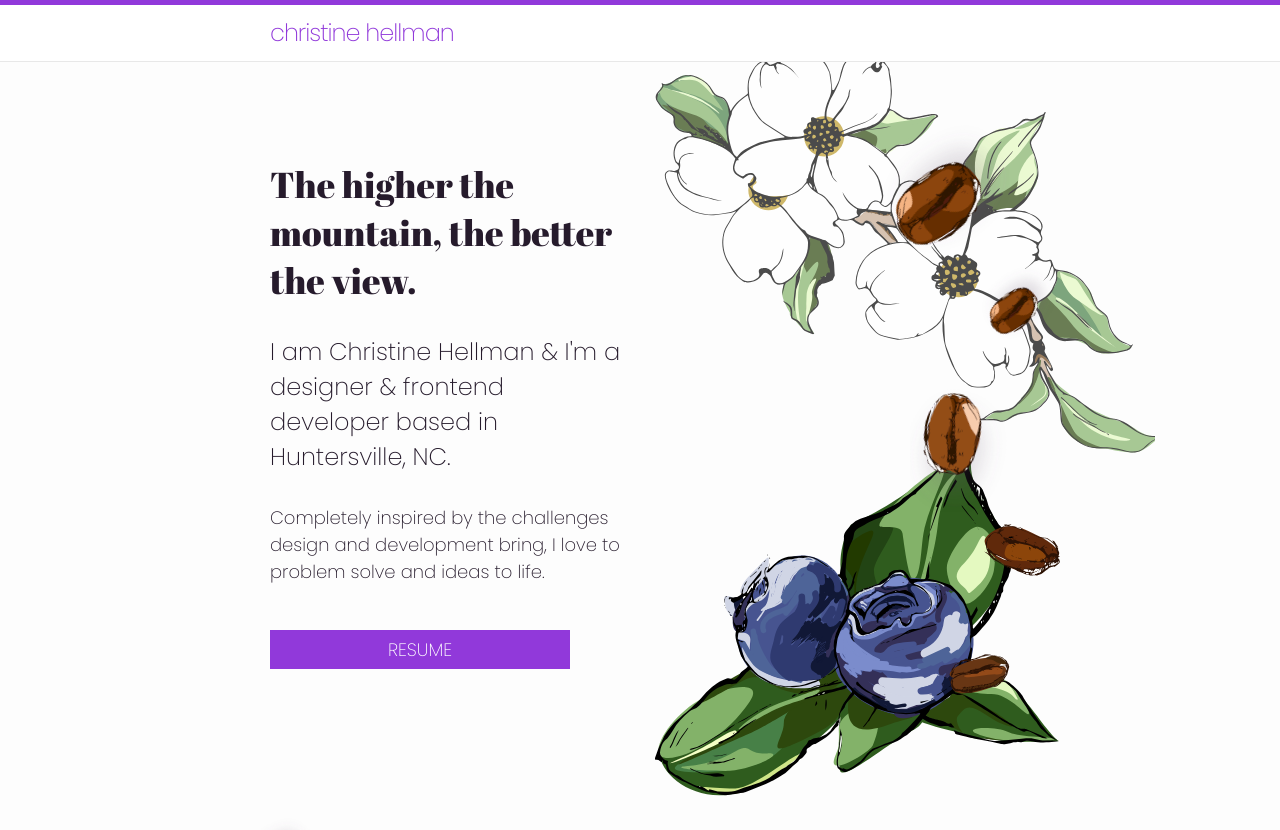
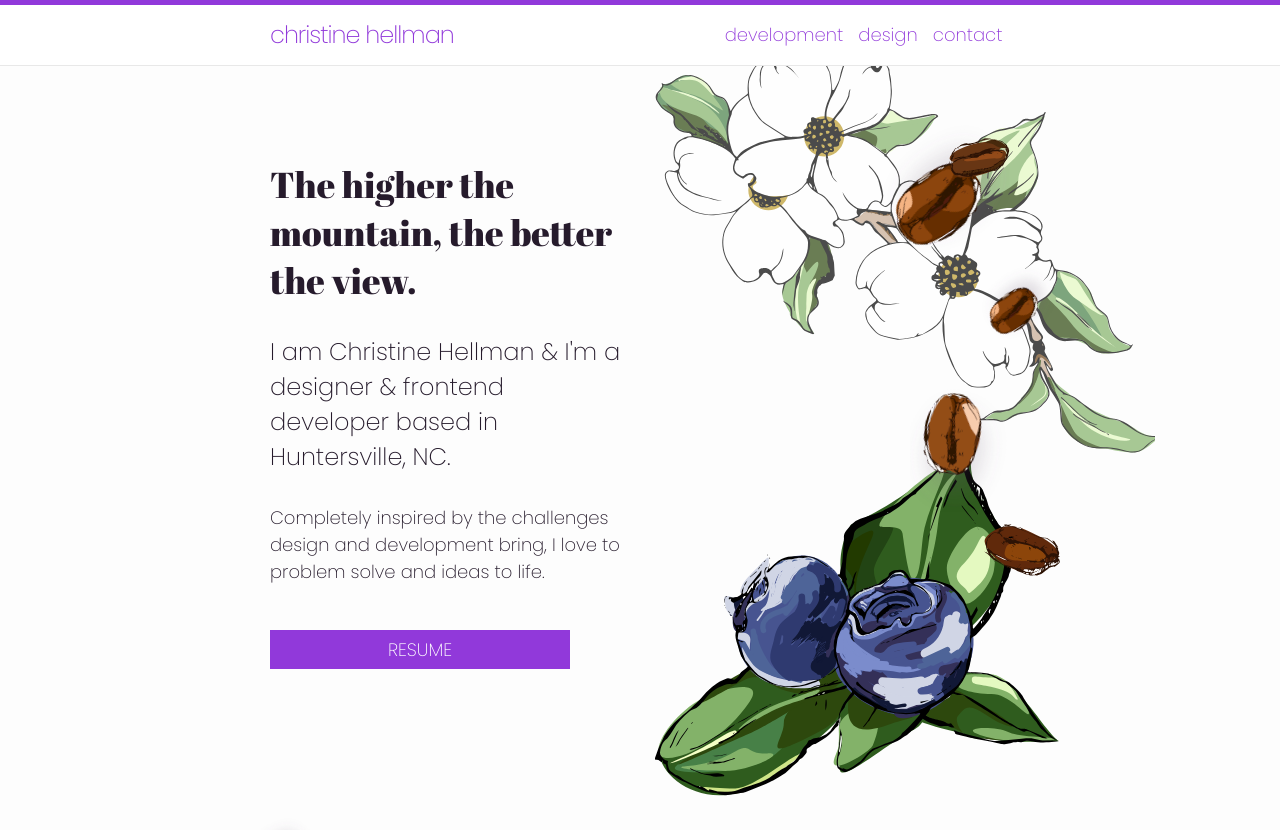
Before and after one commit to christinehellman/portfolio, a Jekyll site: the page built from index.md, in a window 1280 px wide and 1400 px high. Shown: the top 830 px of the window. Built offline with Jekyll 4.4.1, drawn with Linux system fonts in a browser that asks for light colours; some of the changed text lies outside the part shown; grey boxes are pictures that could not be loaded.

```diff
--- a/_includes/footer.html
+++ b/_includes/footer.html
@@ -77,14 +81,17 @@
         <h3 class="header">christine hellman</h3>
         <p>Front End Developer and Digital Designer based in Huntersville, NC.</p>
       </div>
-        <div class="footer-right">
+        <div class="footer-right" id="contact">
           <p>Like what you see? Get in touch!
           <a href="&#109;&#97;&#105;&#108;&#116;&#111;&#58;%68%65%6C%6C%6F%40%63%68%72%69%73%74%69%6E%65%68%65%6C%6C%6D%61%6E%2E%63%6F%6D">
             <button class="btn-primary">Contact Me</button>
           </a>
         </div>
       </div>
-      <p class="colophon">This serverless site was made with love by me – using <a href="" class="page-link" target="_blank">Jekyll</a>, <a href="https://gulpjs.com/" class="page-link" target="_blank">Gulp</a>, <a href="https://www.netlify.com/" class="page-link" target="_blank">Netlify</a>, & <a href="https://cloudinary.com/" class="page-link" target="_blank">Cloudinary</a></p>
+      <p class="colophon">This serverless site was made with love using <a href="" class="page-link" target="_blank">Jekyll</a>, <a href="https://gulpjs.com/" class="page-link" target="_blank">Gulp</a>, <a href="https://www.netlify.com/" class="page-link" target="_blank">Netlify</a>, & <a href="https://cloudinary.com/" class="page-link" target="_blank">Cloudinary</a></p>
     </div>
   </section>
 </footer>
+
+<script type="text/javascript" src="/assets/js/rellax.js"></script>
+<script type="text/javascript" src="/assets/js/script.js"></script>
--- a/_includes/header.html
+++ b/_includes/header.html
@@ -1,5 +1,6 @@
 <header class="site-header" role="banner">
   <div class="wrapper">
     <a class="site-title" rel="author" href="/">Christine Hellman</a>
+    {% include navigation.html %}
   </div>
 </header>
--- /dev/null
+++ b/_includes/navigation.html
@@ -0,0 +1,16 @@
+<nav class="navbar">
+  <span class="navbar-toggle" id="js-navbar-toggle">
+    &#9776;
+  </span>
+  <ul class="main-nav" id="js-menu">
+    <li>
+      <a href="/development/" target="_self" class="page-link">development</a>
+    </li>
+    <li>
+      <a href="/design/" target="_self" class="page-link">design</a>
+    </li>
+    <li>
+      <a href="#contact" target="_self" class="page-link">contact</a>
+    </li>
+  </ul>
+</nav>
--- a/_layouts/case-studies-layout.html
+++ b/_layouts/case-studies-layout.html
@@ -47,7 +47,7 @@
                   <h2 class="header">Father's House Ghana</h2>
                   <div class="intro-content">
                     <p>Father’s House Ghana, a non-profit that provides community services and a shelter for rescued child slaves, uses the shopping cart to sell shea butter products to raise funds for their safe haven.</p>
-                    <a href="https://fathershouseghana.org/" target="_blank" class="page-link">view site</a>
+                    <a href="https://fathershouseghana.org/" target="_blank" rel="noopener noreferrer" class="page-link">view site</a>
                   </div>
                 </div>
               </div>
@@ -87,7 +87,7 @@
 
           </section>
           <div class="back-home">
-            <a href="https://www.christinehellman.com" target="_self"><button class="btn-primary">return home</button></a>
+            <a href="/" target="_self"><button class="btn-primary">return home</button></a>
           </div>
         </div>
         </article>
--- a/_layouts/home.html
+++ b/_layouts/home.html
@@ -14,7 +14,7 @@
                 <blockquote class="intro-hero-quote">The higher the mountain, the better the view.</blockquote>
                 <h1 class="intro-hero-header">I am Christine Hellman & I'm a designer & frontend developer based in Huntersville, NC.</h1>
                 <p>Completely inspired by the challenges design and development bring, I love to problem solve and ideas to life. </p>
-                <a href="https://res.cloudinary.com/dddf3iwqv/image/upload/v1547566936/chellman-resume-2019.pdf" target="_blank">
+                <a href="https://res.cloudinary.com/dddf3iwqv/image/upload/v1554927364/resume-2019-print.pdf" target="_blank" rel="noopener noreferrer">
                   <button class="btn-primary">resume</button>
                 </a>
               </div>
@@ -108,7 +108,7 @@
                 {% include coffeebeans/coffee-bean-5.html file="coffee-bean-5.svg"  alt="coffee bean" %}
               </div>
             </div>
-            <a href="/all-work/" target="_self">
+            <a href="/design/" target="_self">
               <div class="hp-mockup">
                 <img src="https://res.cloudinary.com/dddf3iwqv/image/upload/v1535542159/all-work.png" alt="Email preview of additional design work">
               </div>
@@ -120,7 +120,7 @@
               </header>
               <div class="intro-content">
                 <p>The rest of my design, development, and creative works.</p>
-                <a href="/all-work/" target="_self" class="page-link"><span><span>see more</span></span></a>
+                <a href="/design/" target="_self" class="page-link"><span><span>see more</span></span></a>
               </div>
             </div>
           </article>
@@ -143,5 +139,6 @@ var rellax = new Rellax('.rellax', {
         horizontal: false
       });
     </script>
+
   </body>
 </html>
--- a/_sass/main.scss
+++ b/_sass/main.scss
@@ -219,11 +219,71 @@ blockquote > :last-child {
 //------------------------------------------
 
 //  s04.01 Navbar
+.main-nav {
+  list-style-type: none;
+  display: none;
+  &.active {
+    display: block;
+    position: absolute;
+    width: 100%;
+    left: 0;
+    right: 0;
+    background: $bg-one;
+  }
+}
+
+.main-nav li {
+  text-align: center;
+  margin: 15px auto;
+}
+
+.navbar-toggle {
+  position: absolute;
+  top: 10px;
+  right: 20px;
+  cursor: pointer;
+  color: $brand-primary;
+  font-size: 24px;
+
+}
+
+
+@media screen and (min-width: 768px) {
+  .navbar {
+    float: right;
+    line-height: 60px;
+  }
+
+  .main-nav {
+    display: flex;
+    flex-direction: row;
+    justify-content: flex-end;
+    &.active{
+      display: flex;
+      flex-direction: row;
+      justify-content: flex-end;
+      position: relative;
+      background:none;
+    }
+  }
+
+  .main-nav li {
+
+      margin: 0 calc(#{$line-height-unit} / 2);
+
+  }
+
+
+
+  .navbar-toggle {
+    display: none;
+  }
+}
 
 .site-header {
   border-top: 5px solid $brand-primary;
   border-bottom: 1px solid #e8e8e8;
-  min-height: 55.95px;
+  height: 60px;
   position: fixed;
   width: 100%;
   background: #fff;
@@ -232,7 +292,7 @@ blockquote > :last-child {
 
 .site-title {
   @include rem('font-size', $heading-two-size);
-  line-height: 55.95px;
+  line-height: 60px;
   letter-spacing: -1px;
   margin-bottom: 0;
   text-align: left;
@@ -355,7 +415,7 @@ button {
   }
   &:hover,
   &:active,
-  &:focus {
+  &:focus, &.active {
     color: $brand-secondary;
     text-decoration: none;
     &:after {
@@ -510,7 +570,7 @@ div[class^='coffee-bean'] {
 }
 
 .coffee-bean-5 {
-  @include rem('top', 600px);
+  @include rem('top', 0px);
 }
 
 .projects {
@@ -587,7 +647,7 @@ div[class^='coffee-bean'] {
 // Internal page set up // gallery-category
 
 .gallery {
-  @include rem('padding-bottom', $global-padding-vertical)
+  @include rem('padding-bottom', $global-padding-vertical);
     /* Grid Fallback is this still needed?*/ @include flex;
   -ms-flex-wrap: wrap;
   flex-wrap: wrap;
--- /dev/null
+++ b/assets/js/script.js
@@ -0,0 +1,45 @@
+'use strict';
+
+let mainNav = document.getElementById("js-menu");
+let navBarToggle = document.getElementById("js-navbar-toggle");
+
+navBarToggle.addEventListener("click", function() {
+  mainNav.classList.toggle("active");
+});
+
+
+let addClass = () => {
+  let nav = document.querySelectorAll('.main-nav a');
+  let current = window.location.pathname;
+  nav.forEach(function(elem) {
+    let link = elem.getAttribute('href');
+    link === current ? elem.classList.add('active') : elem.classList.remove('active');
+  })
+}
+window.onload = addClass();
+
+function anchorLinkHandler(e) {
+  const distanceToTop = el => Math.floor(el.getBoundingClientRect().top);
+
+  e.preventDefault();
+  const targetID = this.getAttribute("href");
+  const targetAnchor = document.querySelector(targetID);
+  if (!targetAnchor) return;
+  const originalTop = distanceToTop(targetAnchor);
+
+  window.scrollBy({ top: originalTop, left: 0, behavior: "smooth" });
+
+  const checkIfDone = setInterval(function() {
+      const atBottom = window.innerHeight + window.pageYOffset >= document.body.offsetHeight - 2;
+      if (distanceToTop(targetAnchor) === 0 || atBottom) {
+          targetAnchor.tabIndex = "-1";
+          targetAnchor.focus();
+          window.history.pushState("", "", targetID);
+          clearInterval(checkIfDone);
+      }
+  }, 100);
+}
+
+const linksToAnchors = document.querySelectorAll('a[href^="#"]');
+
+linksToAnchors.forEach(each => (each.onclick = anchorLinkHandler));
--- a/assets/main.css
+++ b/assets/main.css
@@ -217,10 +217,52 @@ blockquote > :last-child {
   font-size: 24px;
   font-size: 2.4rem; }
 
+.main-nav {
+  list-style-type: none;
+  display: none; }
+  .main-nav.active {
+    display: block;
+    position: absolute;
+    width: 100%;
+    left: 0;
+    right: 0;
+    background: #fffdfb; }
+
+.main-nav li {
+  text-align: center;
+  margin: 15px auto; }
+
+.navbar-toggle {
+  position: absolute;
+  top: 10px;
+  right: 20px;
+  cursor: pointer;
+  color: #9139da;
+  font-size: 24px; }
+
+@media screen and (min-width: 768px) {
+  .navbar {
+    float: right;
+    line-height: 60px; }
+  .main-nav {
+    display: flex;
+    flex-direction: row;
+    justify-content: flex-end; }
+    .main-nav.active {
+      display: flex;
+      flex-direction: row;
+      justify-content: flex-end;
+      position: relative;
+      background: none; }
+  .main-nav li {
+    margin: 0 calc(15px / 2); }
+  .navbar-toggle {
+    display: none; } }
+
 .site-header {
   border-top: 5px solid #9139da;
   border-bottom: 1px solid #e8e8e8;
-  min-height: 55.95px;
+  height: 60px;
   position: fixed;
   width: 100%;
   background: #fff;
@@ -229,7 +271,7 @@ blockquote > :last-child {
 .site-title {
   font-size: 24px;
   font-size: 2.4rem;
-  line-height: 55.95px;
+  line-height: 60px;
   letter-spacing: -1px;
   margin-bottom: 0;
   text-align: left; }
@@ -358,22 +400,26 @@ button {
     -o-transition: all ease 0.2s;
     -webkit-transition: all ease 0.2s;
     transition: all ease 0.2s; }
-  .site-link:hover, .site-link:active, .site-link:focus,
+  .site-link:hover, .site-link:active, .site-link:focus, .site-link.active,
   .page-link:hover,
   .page-link:active,
   .page-link:focus,
+  .page-link.active,
   .site-title:hover,
   .site-title:active,
-  .site-title:focus {
+  .site-title:focus,
+  .site-title.active {
     color: #c46bef;
     text-decoration: none; }
-    .site-link:hover:after, .site-link:active:after, .site-link:focus:after,
+    .site-link:hover:after, .site-link:active:after, .site-link:focus:after, .site-link.active:after,
     .page-link:hover:after,
     .page-link:active:after,
     .page-link:focus:after,
+    .page-link.active:after,
     .site-title:hover:after,
     .site-title:active:after,
-    .site-title:focus:after {
+    .site-title:focus:after,
+    .site-title.active:after {
       content: '';
       position: absolute;
       left: 0;
@@ -512,8 +558,8 @@ div[class^='coffee-bean'] {
   right: -5rem; }
 
 .coffee-bean-5 {
-  top: 600px;
-  top: 60rem; }
+  top: 0px;
+  top: 0rem; }
 
 .projects .coffee-bean-2 {
   top: -15px;
```
Also changed, not shown: other parts of _includes/footer.html (+7 -3 lines), other parts of _layouts/home.html (+1 -5 lines), _layouts/design-layout.html (added, +149 -0 lines), _layouts/development-layout.html (added, +73 -0 lines), _layouts/gallery.html (deleted, +0 -178 lines), all-work.md (deleted, +0 -7 lines), assets/js/modal.js (added, +26 -0 lines), design.md (added, +5 -0 lines), development.md (added, +5 -0 lines), assets/js/rellax.js (renamed from assets/rellax.js), 2 other files. Lines whose indentation alone changed are shown as unchanged.
